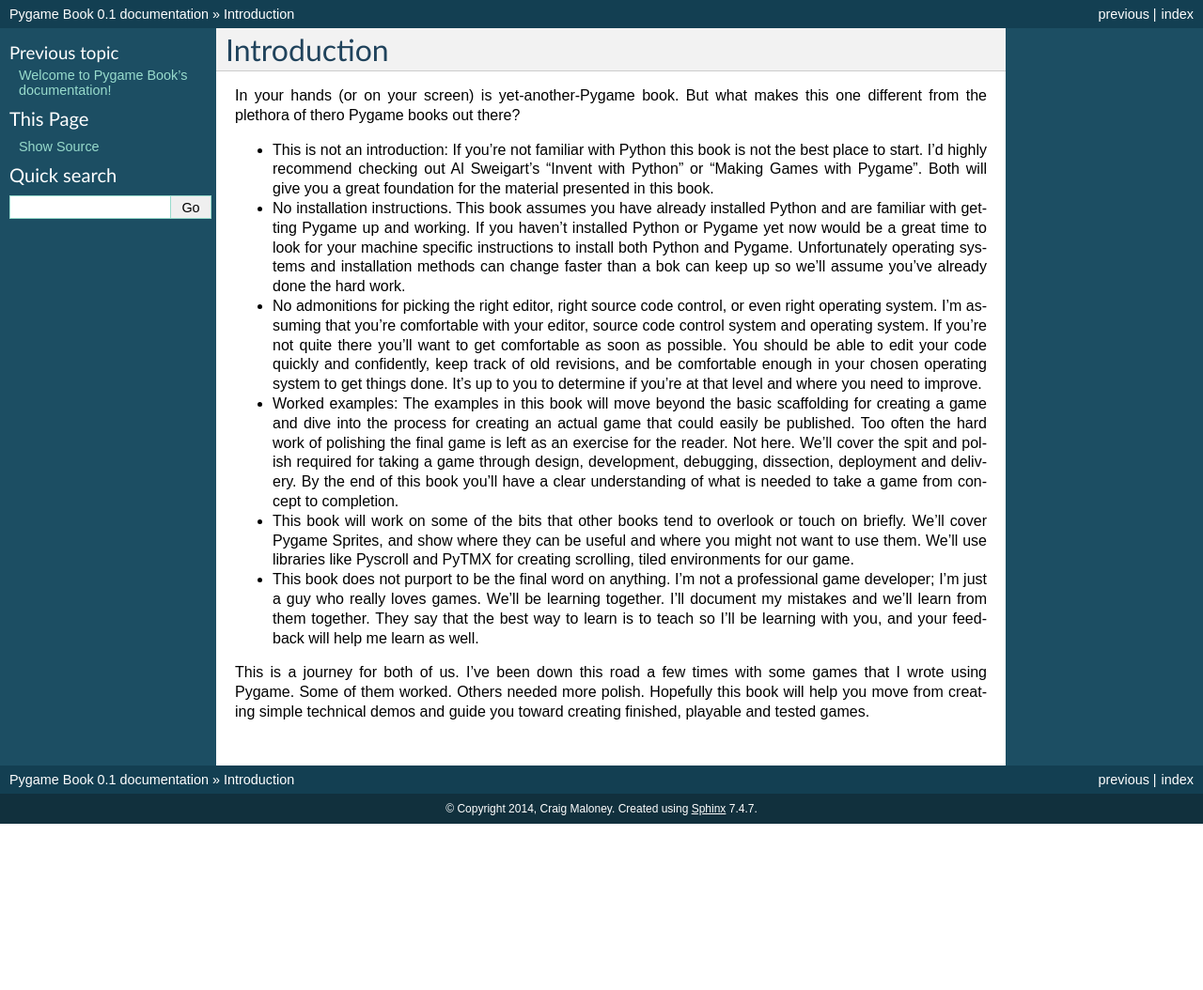
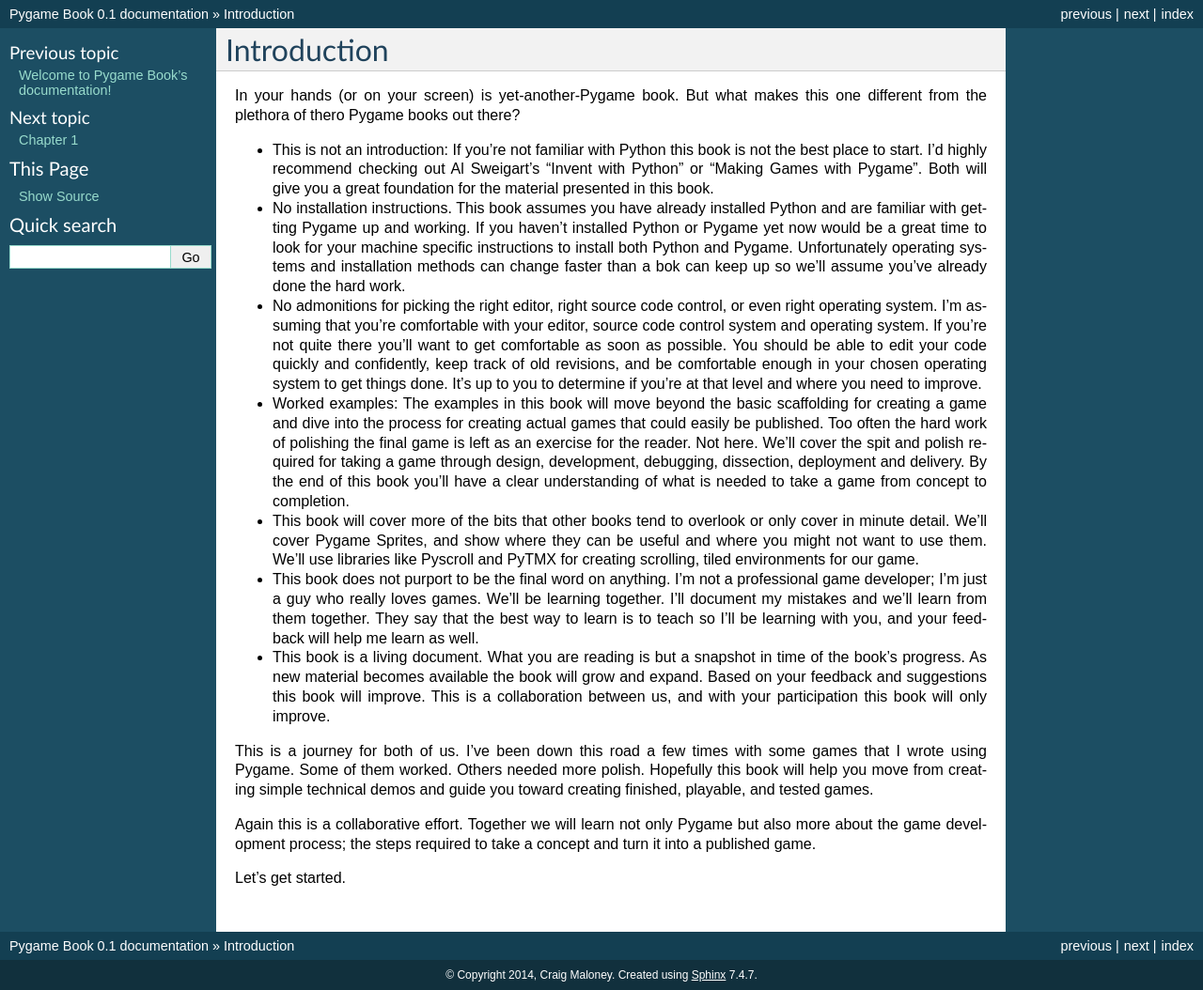
Before and after one commit to craigmaloney/pygame_book, a Sphinx documentation site: the page built from source/introduction/introduction.rst, in a window 1280 px wide. Shown: the whole page at 94% size. Built offline with Sphinx 7.4.7, drawn with Linux system fonts in a browser that asks for light colours; before the commit the page ends 900 px from its top, so only the background shows below that.

Commit message:
Beginnings of chapter 1

```diff
--- /dev/null
+++ b/requirements.txt
@@ -0,0 +1,2 @@
+sphinx==1.3b2
+http://www.pygame.org/ftp/pygame-1.9.1release.tar.gz
--- /dev/null
+++ b/source/chapter1/program1.py
@@ -0,0 +1,14 @@
+#!/usr/bin/env python
+
+import sys
+import pygame
+
+SCREENRECT = pygame.locals.Rect(0, 0, 800, 600)
+
+def main():
+    pygame.display.set_mode(SCREENRECT.size)
+
+if __name__ == '__main__':
+    main()
+    pygame.quit()
+    sys.exit()
--- a/source/index.rst
+++ b/source/index.rst
@@ -11,7 +11,8 @@
 .. toctree::
   :maxdepth: 2
 
-  introduction
+  introduction/introduction
+  chapter1/index
 
 Indices and tables
 ==================
--- a/source/introduction.rst
+++ b/source/introduction/introduction.rst
@@ -7,8 +7,13 @@
 * This is not an introduction: If you're not familiar with Python this book is not the best place to start. I'd highly recommend checking out Al Sweigart's "Invent with Python" or "Making Games with Pygame". Both will give you a great foundation for the material presented in this book.
 * No installation instructions. This book assumes you have already installed Python and are familiar with getting Pygame up and working. If you haven't installed Python or Pygame yet now would be a great time to look for your machine specific instructions to install both Python and Pygame. Unfortunately operating systems and installation methods can change faster than a bok can keep up so we'll assume you've already done the hard work.
 * No admonitions for picking the right editor, right source code control, or even right operating system. I'm assuming that you're comfortable with your editor, source code control system and operating system. If you're not quite there you'll want to get comfortable as soon as possible. You should be able to edit your code quickly and confidently, keep track of old revisions, and be comfortable enough in your chosen operating system to get things done. It's up to you to determine if you're at that level and where you need to improve.
-* Worked examples: The examples in this book will move beyond the basic scaffolding for creating a game and dive into the process for creating an actual game that could easily be published. Too often the hard work of polishing the final game is left as an exercise for the reader. Not here. We'll cover the spit and polish required for taking a game through design, development, debugging, dissection, deployment and delivery. By the end of this book you'll have a clear understanding of what is needed to take a game from concept to completion.
-* This book will work on some of the bits that other books tend to overlook or touch on briefly. We'll cover Pygame Sprites, and show where they can be useful and where you might not want to use them. We'll use libraries like Pyscroll and PyTMX for creating scrolling, tiled environments for our game.
+* Worked examples: The examples in this book will move beyond the basic scaffolding for creating a game and dive into the process for creating actual games that could easily be published. Too often the hard work of polishing the final game is left as an exercise for the reader. Not here. We'll cover the spit and polish required for taking a game through design, development, debugging, dissection, deployment and delivery. By the end of this book you'll have a clear understanding of what is needed to take a game from concept to completion.
+* This book will cover more of the bits that other books tend to overlook or only cover in minute detail. We'll cover Pygame Sprites, and show where they can be useful and where you might not want to use them. We'll use libraries like Pyscroll and PyTMX for creating scrolling, tiled environments for our game.
 * This book does not purport to be the final word on anything. I'm not a professional game developer; I'm just a guy who really loves games. We'll be learning together. I'll document my mistakes and we'll learn from them together. They say that the best way to learn is to teach so I'll be learning with you, and your feedback will help me learn as well.
+* This book is a living document. What you are reading is but a snapshot in time of the book's progress. As new material becomes available the book will grow and expand. Based on your feedback and suggestions this book will improve. This is a collaboration between us, and with your participation this book will only improve.
 
-This is a journey for both of us. I've been down this road a few times with some games that I wrote using Pygame. Some of them worked. Others needed more polish. Hopefully this book will help you move from creating simple technical demos and guide you toward creating finished, playable and tested games.
+This is a journey for both of us. I've been down this road a few times with some games that I wrote using Pygame. Some of them worked. Others needed more polish. Hopefully this book will help you move from creating simple technical demos and guide you toward creating finished, playable, and tested games.
+
+Again this is a collaborative effort. Together we will learn not only Pygame but also more about the game development process; the steps required to take a concept and turn it into a published game.
+
+Let's get started.
```
Also changed, not shown: source/chapter1/index.rst (added, +39 -0 lines).
